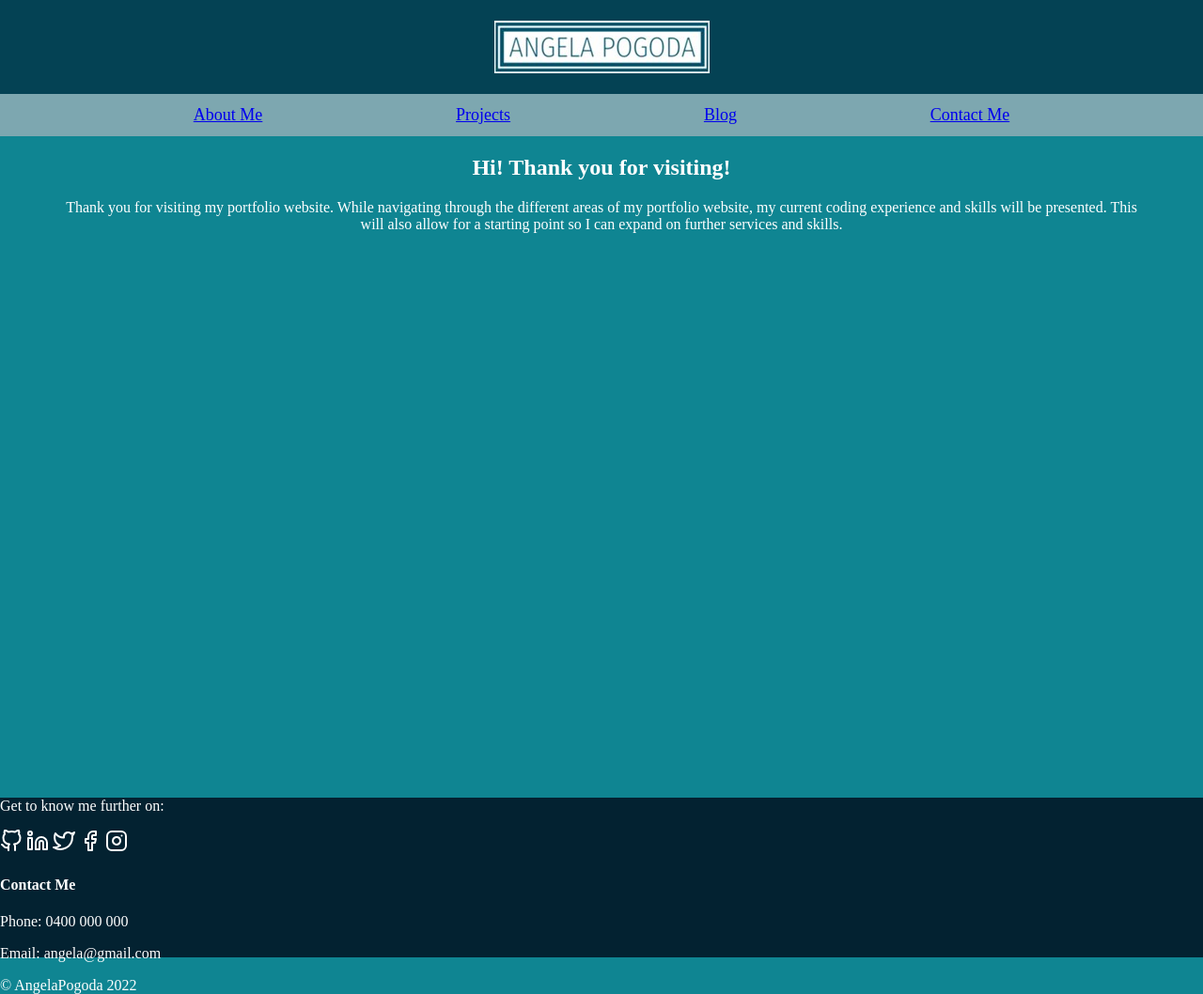
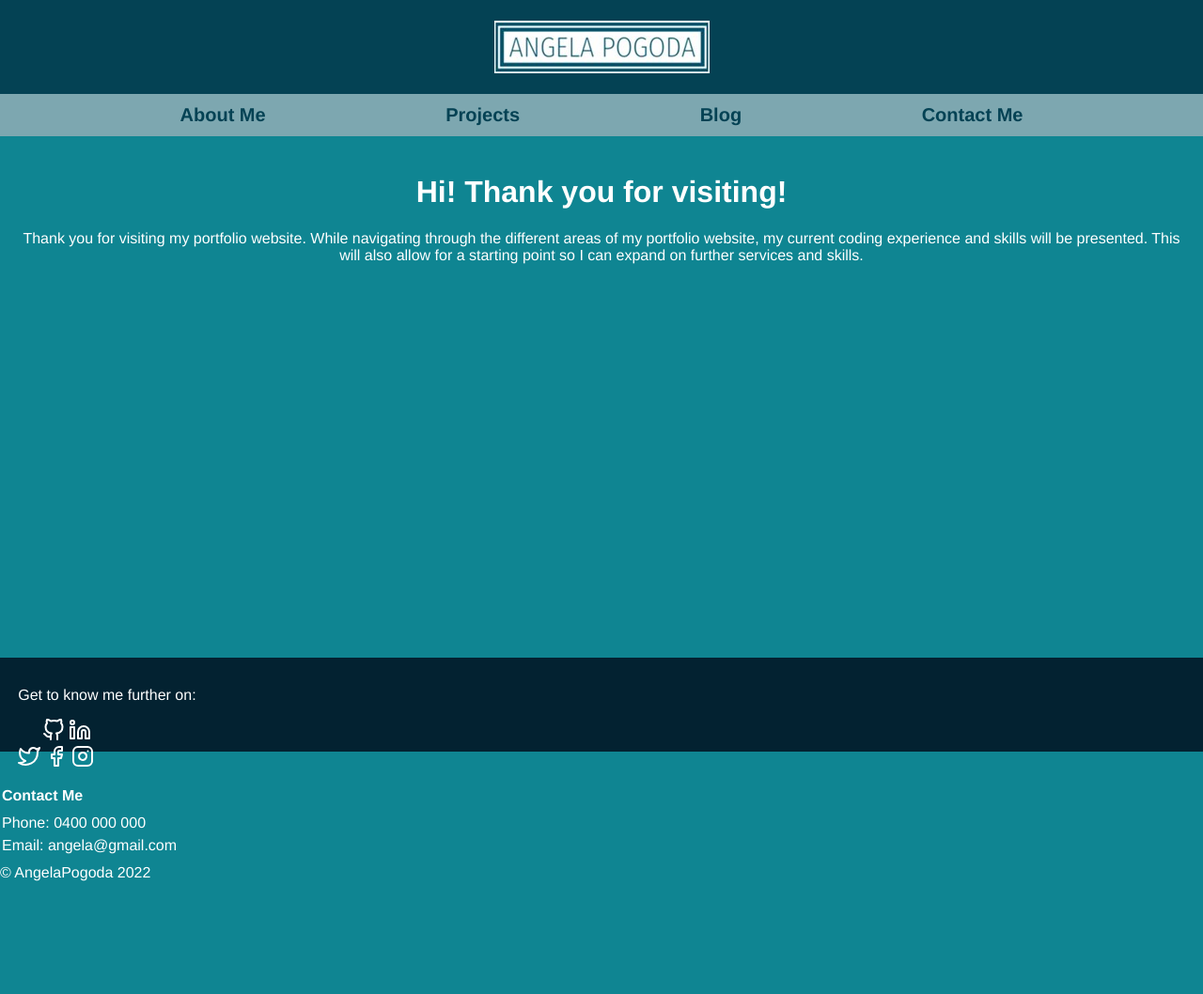
Before and after one commit to AngelaPogoda/T1A2_Angela_Pogoda, a plain HTML site: page index.html in a window 1280 px wide. Shown: the whole page at 94% size. After the commit the page ends 938 px from the top, so only its background shows below. Drawn offline with Linux system fonts and the light colour scheme.

Commit message:
Corrected CSS/SCSS issues, brought footer down to the bottom of the page, added font family

```diff
--- /dev/null
+++ b/CSS/style.scss
@@ -0,0 +1,91 @@
+header {
+    background-color: #044254;
+    display: flex;
+    flex-direction: column;
+    justify-content: center;
+    align-items: center;
+
+  .logo {
+    display: flex;
+    height: 100px;
+    width: 100px;
+    justify-content: center;
+    align-items: center;
+  }
+}
+
+.nav-items {
+    background-color: #7DA7B0;
+    font-family:'Franklin Gothic Medium', 'Arial Narrow', Arial, sans-serif;
+    text-decoration: none;
+    height: 45px;
+    width: 100%;
+    display: flex;
+    justify-content: space-evenly;
+    align-items: center;
+
+  a {
+    text-decoration: none;
+    font-size: 20px;
+    color: #044254;
+  }
+
+  a:hover {
+    color: #5FC8DF;
+    text-shadow: #044254;
+  }
+}
+
+main {
+    padding: 20px;
+    height: 80%;
+    text-align: center;
+}
+
+body {
+    background-color: #0F8592;
+    font-family: 'Franklin Gothic Medium', 'Arial Narrow', Arial, sans-serif;
+    text
+    margin: 0px;
+    color: white;
+}
+
+footer {
+    position: absolute;
+    bottom: 0;
+    background-color: #032231;
+    height: 100px;
+    width: 100%;
+
+  .social-media-1 {
+    p {
+      padding-top: 1.2%;
+      padding-left: 1.5%;
+      list-style: none;
+    }
+
+    li {
+      padding-left: 3.5%;
+      list-style: none;
+    }
+  }
+
+  .social-media-2 {
+    li {
+      padding-left: 1.5%;
+      list-style: none;
+    }
+  }
+
+  .contact-info {
+    margin: 2px;
+    line-height: 0.5;
+    flex-direction: row;
+    align-items: baseline;
+  }
+
+  footer p {
+    color: white;
+  }
+
+}
--- a/index.html
+++ b/index.html
@@ -11,24 +11,30 @@
     <header class="header">
             <a href="./index.html" class="logo"><img src="./images/Logo.jpg" alt="Angela Pogoda Logo icon"></a>
         <nav class="nav-items">
-            <a href="./pages/aboutme.html">About Me</a>
-            <a href="./pages/projects.html">Projects</a>
-            <a href="./pages/blog.html">Blog</a>
-            <a href="./pages/contactme.html">Contact Me</a>
+            <a href="./pages/aboutme.html"><strong>About Me</strong></a>
+            <a href="./pages/projects.html"><strong>Projects</strong></a>
+            <a href="./pages/blog.html"><strong>Blog</strong></a>
+            <a href="./pages/contactme.html"><strong>Contact Me</strong></a>
         </nav>
     </header>
         <main>
-            <h2>Hi! Thank you for visiting!</h2>
+            <h1>Hi! Thank you for visiting!</h1>
             <p>Thank you for visiting my portfolio website. While navigating through the different areas of my portfolio website, my current coding experience and skills will be presented. This will also allow for a starting point so I can expand on further services and skills. </p>
         </main>
         <footer>
-            <div class="social-media">
+            <div class="social-media-1">
                 <p>Get to know me further on:</p>
+                <li>
                 <a href="https://www.github.com/AngelaPogoda" target="_blank"><img src="./links/github.svg" alt="GitHub icon"></a>
                 <a href="https://www.linkedin.com/in/angela-pogoda-2885891a0/" target="_blank"><img src="./links/linkedin.svg" alt="LinkedIn icon"></a>
+                </li>
+            </div>
+            <div class="social-media-2">
+                <li>
                 <a href="https://twitter.com/AngelaPogoda" target="_blank"><img src="./links/twitter.svg" alt="Twitter icon"></a>
                 <a href="https://www.facebook.com/" target="_blank"><img src="./links/facebook.svg" alt="Facebook icon"></a>
                 <a href="https://www.instagram.com/" target="_blank"><img src="./links/instagram.svg" alt="Instagram icon"> </a>
+                </li>
             </div>
             <div class="contact-info">
                 <h4>Contact Me</h4>
```
Also changed, not shown: CSS/style.css.
